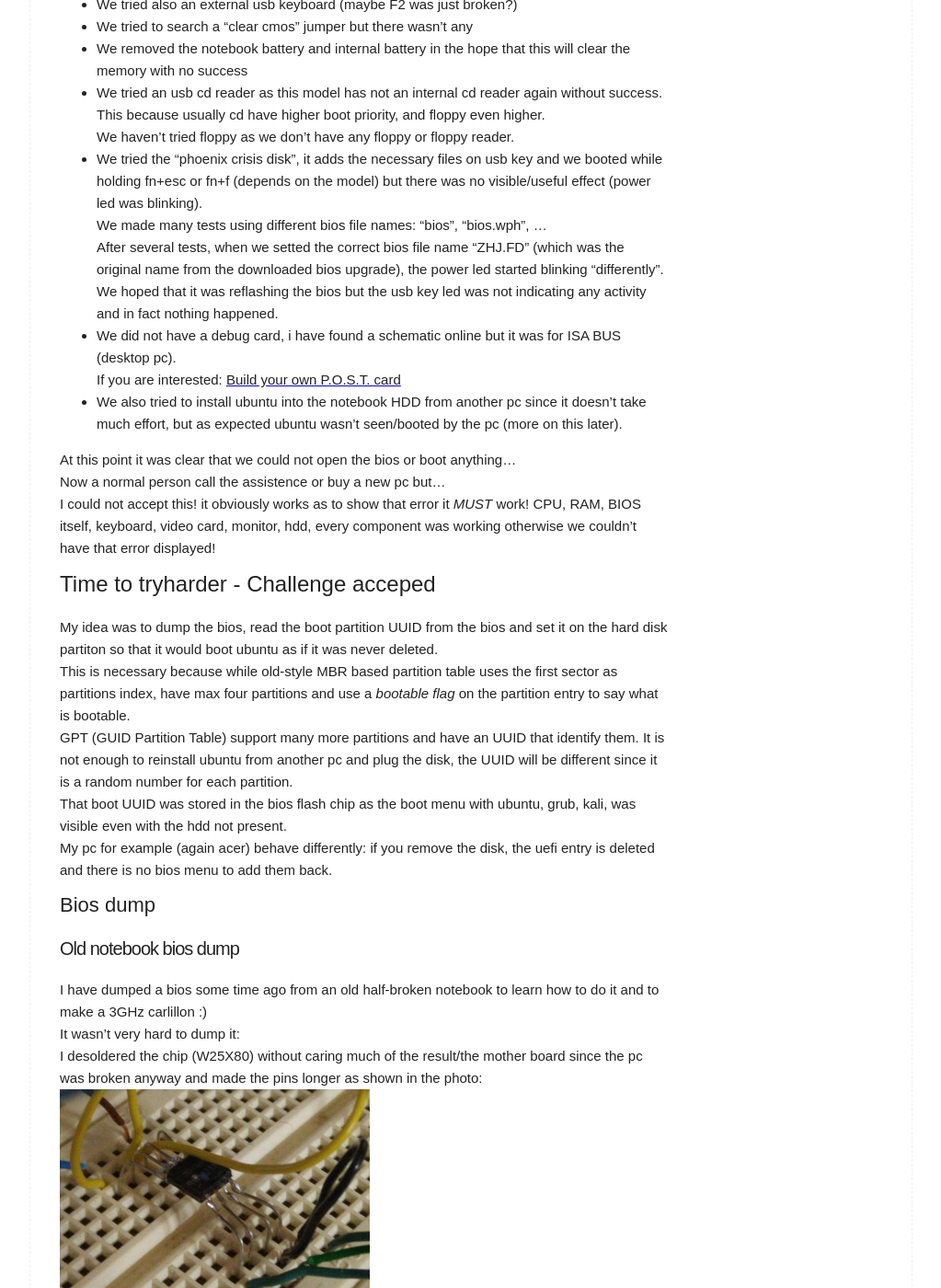
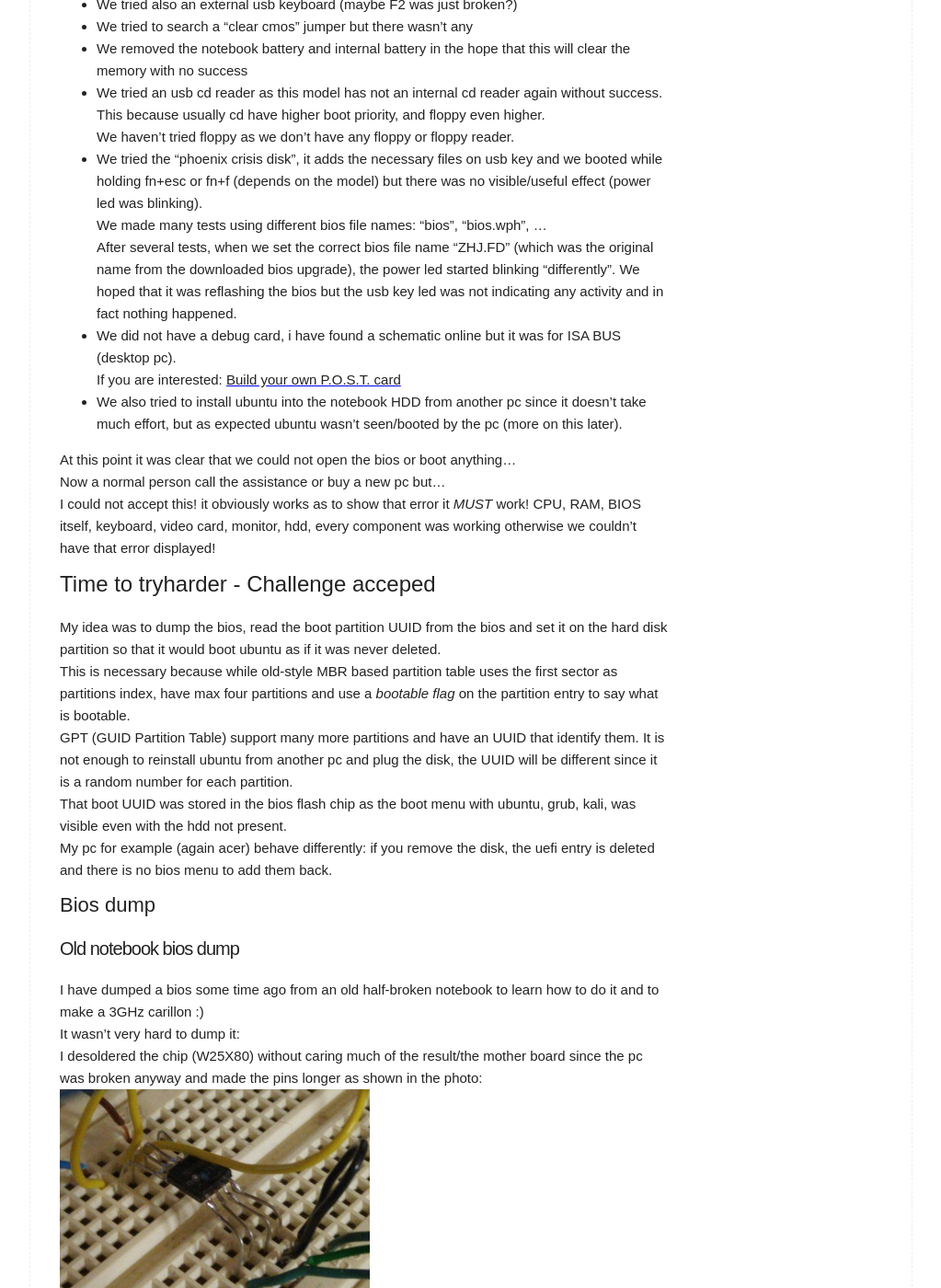
Before and after one commit to Nesos-ita/nesos-ita.github.io, a Jekyll site: the page built from _posts/2017-10-08-fixing-bricked-pc.md, in a window 1280 px wide and 1400 px high, scrolled down 1375 px. Shown: the whole window at 92% size, without its empty margins (128-1151 px from the left). Built offline with Jekyll 4.4.1, drawn with Linux system fonts in a browser that asks for light colours; some of the changed text lies outside the part shown.

```diff
--- a/_posts/2017-10-08-fixing-bricked-pc.md
+++ b/_posts/2017-10-08-fixing-bricked-pc.md
@@ -43,17 +43,17 @@ This because usually cd have higher boot priority, and floppy even higher.
 We haven't tried floppy as we don't have any floppy or floppy reader.
  - We tried the "phoenix crisis disk", it adds the necessary files on usb key and we booted while holding fn+esc or fn+f (depends on the model) but there was no visible/useful effect (power led was blinking).
 We made many tests using different bios file names: "bios", "bios.wph", ...
-After several tests, when we setted the correct bios file name "ZHJ.FD" (which was the original name from the downloaded bios upgrade), the power led started blinking "differently". We hoped that it was reflashing the bios but the usb key led was not indicating any activity and in fact nothing happened.
+After several tests, when we set the correct bios file name "ZHJ.FD" (which was the original name from the downloaded bios upgrade), the power led started blinking "differently". We hoped that it was reflashing the bios but the usb key led was not indicating any activity and in fact nothing happened.
  - We did not have a debug card, i have found a schematic online but it was for ISA BUS (desktop pc).
 If you are interested: [Build your own P.O.S.T. card](http://bbright.tripod.com/information/postcard.htm)
  - We also tried to install ubuntu into the notebook HDD from another pc since it doesn't take much effort, but as expected ubuntu wasn't seen/booted by the pc (more on this later).
 
 At this point it was clear that we could not open the bios or boot anything...
-Now a normal person call the assistence or buy a new pc but...
+Now a normal person call the assistance or buy a new pc but...
 I could not accept this! it obviously works as to show that error it *MUST* work! CPU, RAM, BIOS itself, keyboard, video card, monitor, hdd, every component was working otherwise we couldn't have that error displayed!
 
 # Time to tryharder - Challenge acceped
-My idea was to dump the bios, read the boot partition UUID from the bios and set it on the hard disk partiton so that it would boot ubuntu as if it was never deleted.
+My idea was to dump the bios, read the boot partition UUID from the bios and set it on the hard disk partition so that it would boot ubuntu as if it was never deleted.
 This is necessary because while old-style MBR based partition table uses the first sector as partitions index, have max four partitions and use a *bootable flag* on the partition entry to say what is bootable.
 GPT (GUID Partition Table) support many more partitions and have an UUID that identify them.
 It is not enough to reinstall ubuntu from another pc and plug the disk, the UUID will be different since it is a random number for each partition.
@@ -62,7 +62,7 @@ My pc for example (again acer) behave differently: if you remove the disk, the u
 
 ## Bios dump
 ### Old notebook bios dump
-I have dumped a bios some time ago from an old half-broken notebook to learn how to do it and to make a 3GHz carlillon :)
+I have dumped a bios some time ago from an old half-broken notebook to learn how to do it and to make a 3GHz carillon :)
 It wasn't very hard to dump it:
 I desoldered the chip (W25X80) without caring much of the result/the mother board since the pc was broken anyway and made the pins longer as shown in the photo:
 ![](/assets/fixing-bricked-pc/oldBios.jpg)
@@ -185,7 +185,7 @@ After some searching i found out a linux command:
 `Systemctl reboot --firmware-setup`
 but also this one failed; I also found out that GRUB can do it, you only have to type: `fwsetup`
 This one failed too but it gave me an interesting error: "Failed to set OsIndications"
-After some searching i found out that this is an efi variable, that if setted to 1 boots the pc in firmware mode instead of normal; this only if *OsIndicationsSupported* is setted to 1 too.
+After some searching i found out that this is an efi variable, that if set to 1 boots the pc in firmware mode instead of normal; this only if *OsIndicationsSupported* is set to 1 too.
 I checked from the running ubuntu the efi var and this was the case, it was supported.
 You can view the efi vars from linux by navigating to: `/sys/firmware/efi/vars/`
 So why i couldn't set the variable?
@@ -196,13 +196,13 @@ Maybe friend disabled the password so the efi var has been "deleted" (read: inva
  - Gif and Jpg decoder, why gif?!?!? i can only imagine how many vulnerabilities it has inside... let's throw "[kiss](https://en.wikipedia.org/wiki/KISS_principle)" philosophy outside the window... what could possibly go wrong?
  - Two efi vars: secure boot=1 enforcesecureboot=1
  - An efi var: reset factory=0
-So my new plan was to **write**  *secure boot=0* or try to set that *reset factory=1* andsee what happens.
+So my new plan was to **write**  *secure boot=0* or try to set that *reset factory=1* and see what happens.
 Some friend suggested "why don't you update the bios?", is not that simple, the downloaded update was 4mb, while the flash dump image is 8mb because it has ME region and other things; Also, it's not clear what you should replace: at left you can see the dump that has the VSS store full of the efi vars like the boot one, at right (the downloaded upgrade) that section is simply missing, there is instead some padding.
 ![](/assets/fixing-bricked-pc/noManualUpgrade.jpg)
 
 ### Writing the SPI flash bios chip
 #### Fixing the reading problem
-Now we have a big problem, while we can ignore read errors by reading multiple times and keep the most occouring result, we can't do the same while writing because spi flash must be erased before writing and the smallest eresable part is a sector of 4096 bytes in size.
+Now we have a big problem, while we can ignore read errors by reading multiple times and keep the most occurring result, we can't do the same while writing because spi flash must be erased before writing and the smallest erasable part is a sector of 4096 bytes in size.
 On writing we can program it in pages of size 256 bytes. We can't hope to write 4096 bytes without an error, we have to find out why it wasn't reading correctly and fix it before continuing.
 I decided to use the oscilloscope to check the waveform.
 Since it's an old analog scope it can only show repetitive signals and the spi communication isn't periodic or repetitive, so i decided to code a small script that kept requesting the device id:
```
Also changed, not shown: other parts of _posts/2017-10-08-fixing-bricked-pc.md (+12 -12 lines).
